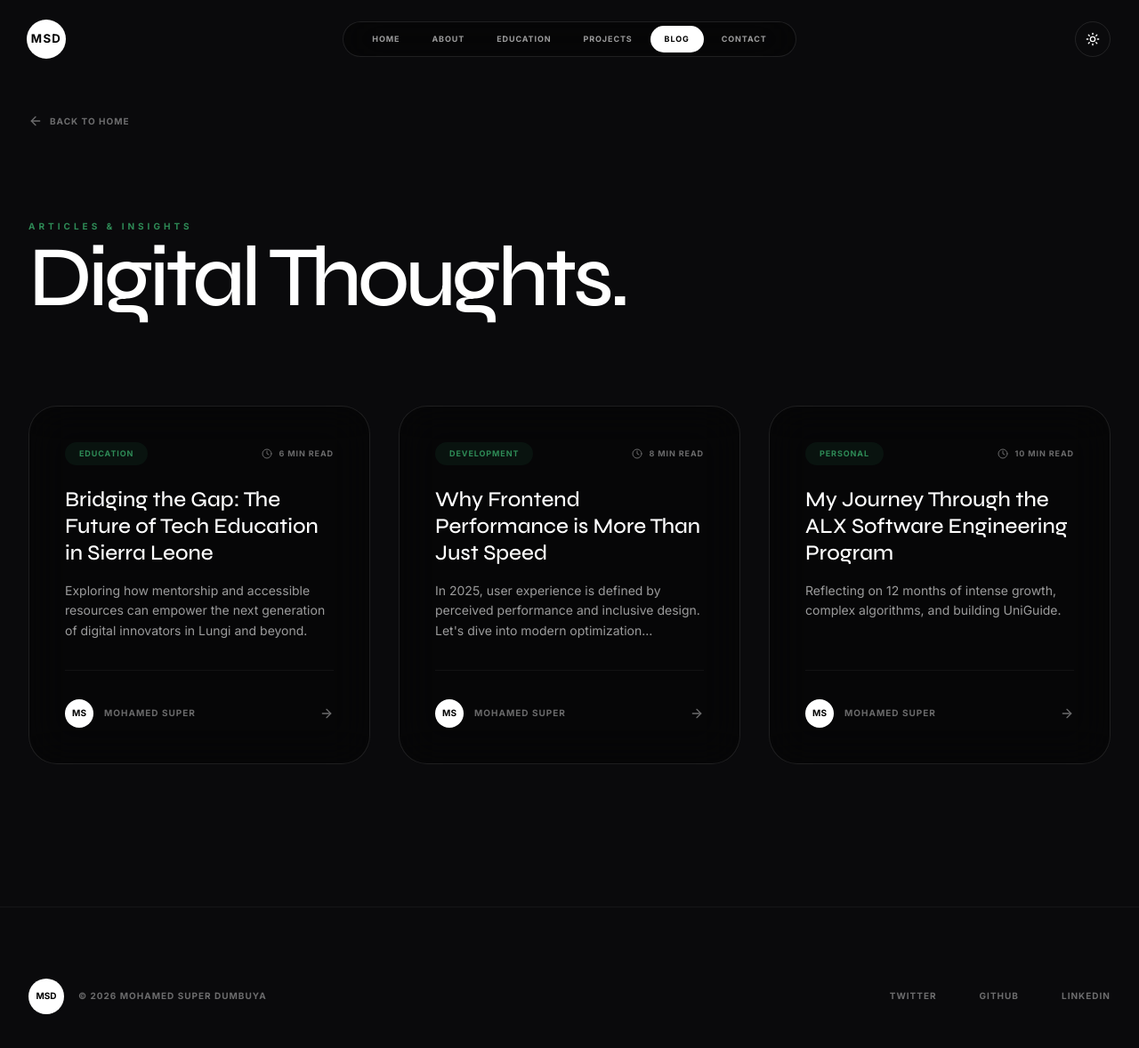
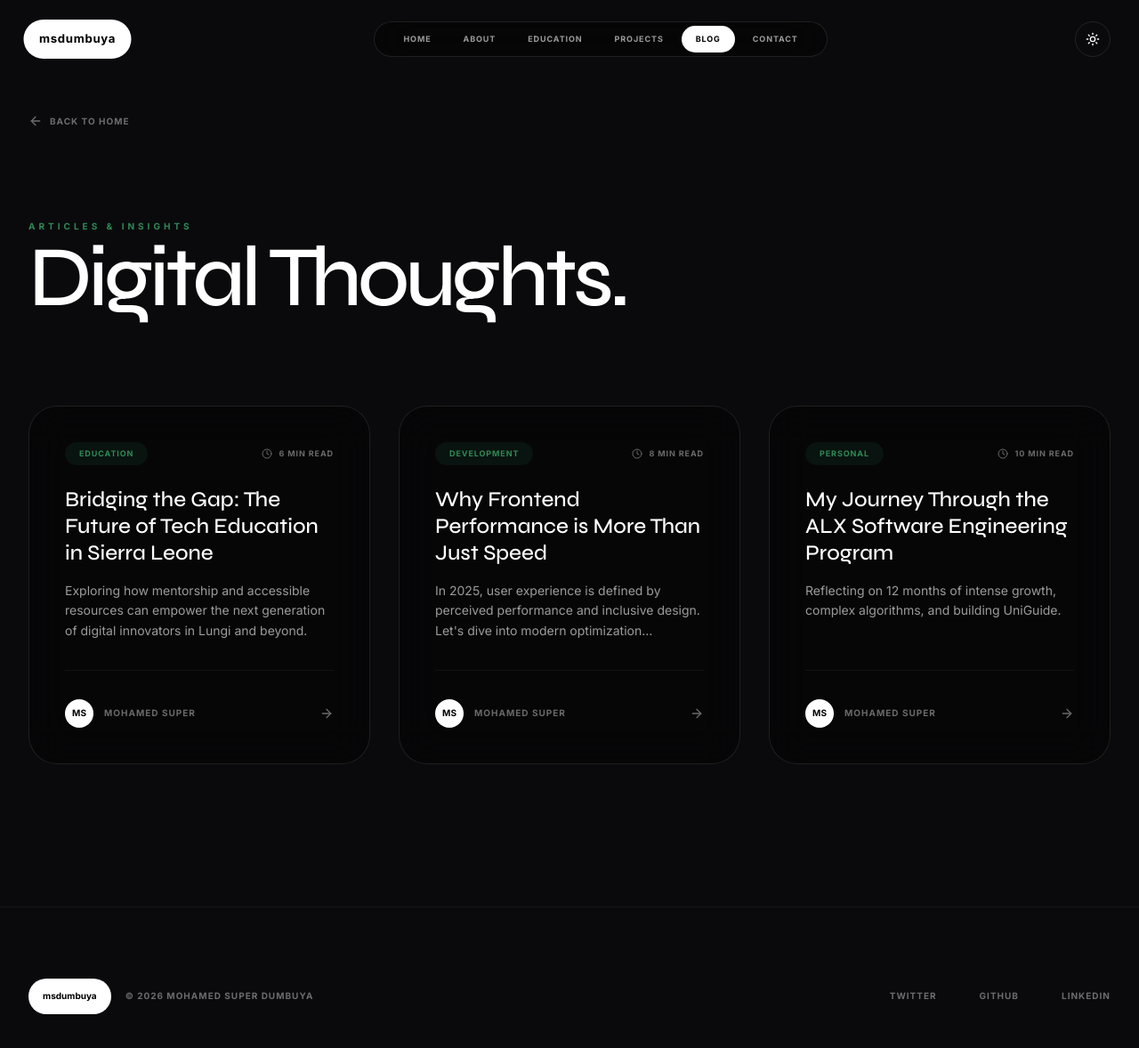
Before and after one commit to Dumbuya1475/msdumbuya_v2, a React (Vite) app: page /blog in a window 1280 px wide. Shown: the top 1178 px of the page at 89% size. Built offline with nearby package versions, Linux system fonts and the light colour scheme.

Commit message:
chore: update branding and improve site configuration
- Update page title and add site favicon.
- Rename branding to "msdumbuya" across the UI.
- Add Vercel rewrite configuration for routing.

```diff
--- a/src/App.tsx
+++ b/src/App.tsx
@@ -198,10 +198,10 @@ const Nav = () => {
     >
       <div className="max-w-7xl mx-auto px-8 flex justify-between items-center">
         <a href="#hero" onClick={(e) => handleNavClick(e, '#hero')} className="relative z-10 flex items-center gap-3">
-          <div className={`w-10 h-10 rounded-full flex items-center justify-center text-xs font-bold tracking-widest transition-all duration-500 scale-110 ${
+          <div className={`px-4 h-10 rounded-full flex items-center justify-center text-xs font-bold tracking-wider transition-all duration-500 scale-110 lowercase ${
             isDark ? 'bg-white text-black' : 'bg-black text-white'
           }`}>
-            MSD
+            msdumbuya
           </div>
         </a>
 
@@ -318,7 +318,7 @@ export default function App() {
           <footer className={`py-20 px-8 border-t transition-colors duration-500 ${isDark ? 'border-white/5 bg-[#0a0a0c]' : 'border-black/5 bg-white'}`}>
              <div className="max-w-7xl mx-auto flex flex-col md:flex-row justify-between items-center gap-12">
                 <div className="flex items-center gap-4">
-                   <div className={`w-10 h-10 rounded-full flex items-center justify-center text-[10px] font-bold ${isDark ? 'bg-white text-black' : 'bg-black text-white'}`}>MSD</div>
+                   <div className={`px-4 h-10 rounded-full flex items-center justify-center text-[10px] font-bold lowercase ${isDark ? 'bg-white text-black' : 'bg-black text-white'}`}>msdumbuya</div>
                    <span className={`text-[10px] font-bold uppercase tracking-widest ${isDark ? 'text-white/40' : 'text-neutral-400'}`}>© 2026 Mohamed Super Dumbuya</span>
                 </div>
                 <div className="flex gap-12">
```
Also changed, not shown: index.html (+2 -1 lines), vercel.json (added).
